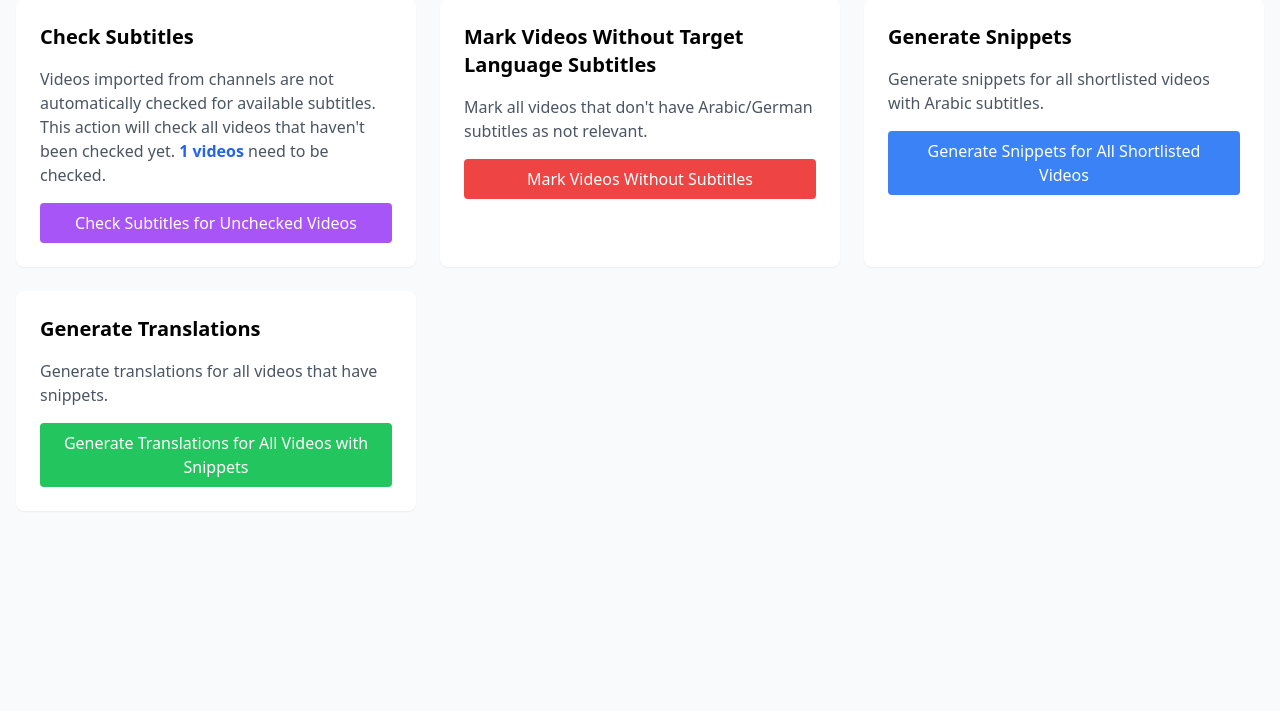
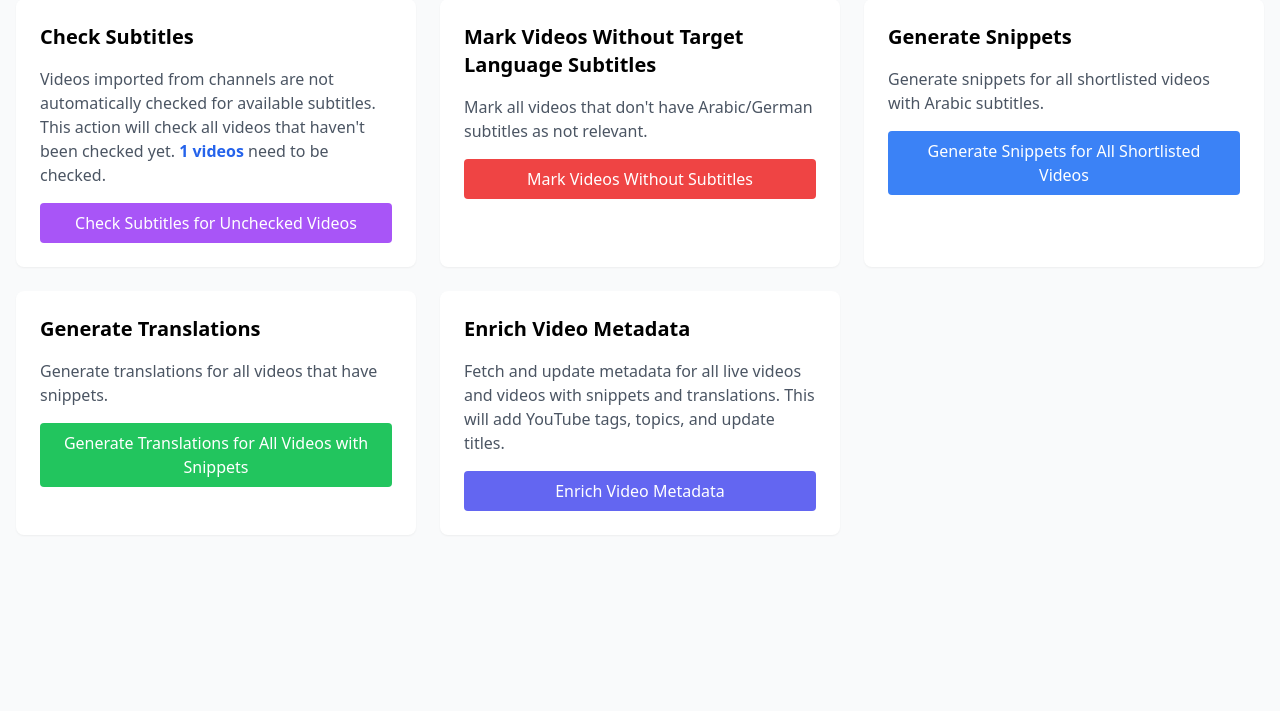
Before and after one commit to koljapluemer/snipvocab, a Django app: page /cms/actions/ in a window 1280 px wide. Shown: the part 165-876 px from the top of the page. Run offline with Django 5.2, Linux system fonts and the light colour scheme; the visitor is signed in with stand-in values (Sample User, id 1); data comes from the database, SQL or seed files in the repository; some libraries are stand-ins or nearby versions.

Commit message:
auto-add title and youtube tags to videos

```diff
--- a/backend/cms/templates/actions.html
+++ b/backend/cms/templates/actions.html
@@ -60,6 +60,21 @@
                 </button>
             </form>
         </div>
+
+        <!-- Enrich Metadata -->
+        <div class="bg-white p-6 rounded-lg shadow-sm">
+            <h2 class="text-xl font-semibold mb-4">Enrich Video Metadata</h2>
+            <p class="text-gray-600 mb-4">
+                Fetch and update metadata for all live videos and videos with snippets and translations.
+                This will add YouTube tags, topics, and update titles.
+            </p>
+            <form method="post" action="{% url 'enrich_video_metadata' %}">
+                {% csrf_token %}
+                <button type="submit" class="w-full px-4 py-2 bg-indigo-500 text-white rounded hover:bg-indigo-600">
+                    Enrich Video Metadata
+                </button>
+            </form>
+        </div>
     </div>
 </div>
 {% endblock %}
--- a/backend/cms/templates/base.html
+++ b/backend/cms/templates/base.html
@@ -85,6 +85,16 @@
       </div>
     </nav>
 
+    {% if messages %}
+    <div class="container mx-auto px-4 py-4">
+      {% for message in messages %}
+        <div class="p-4 mb-4 text-sm rounded-lg {% if message.tags == 'error' %}bg-red-100 text-red-700{% elif message.tags == 'success' %}bg-green-100 text-green-700{% elif message.tags == 'warning' %}bg-yellow-100 text-yellow-700{% else %}bg-blue-100 text-blue-700{% endif %}" role="alert">
+          {{ message }}
+        </div>
+      {% endfor %}
+    </div>
+    {% endif %}
+
     <main class="min-h-screen">{% block content %}{% endblock %}</main>
 
     <footer class="bg-white border-t mt-8 py-4">
--- a/backend/cms/urls.py
+++ b/backend/cms/urls.py
@@ -24,4 +24,5 @@ urlpatterns = [
     path('set-frontend/', views.set_frontend, name='set_frontend'),
     path('update-priorities/', views.update_video_priorities, name='update_video_priorities'),
     path('search/', views.search_videos, name='search_videos'),
+    path('enrich-metadata/', views.enrich_video_metadata, name='enrich_video_metadata'),
 ]
--- a/backend/cms/views.py
+++ b/backend/cms/views.py
@@ -1,7 +1,7 @@
 from django.shortcuts import render, redirect
 from django.conf import settings
 from googleapiclient.discovery import build
-from shared.models import Video, VideoStatus, Snippet, Word, Meaning, Frontend, Tag
+from shared.models import Video, VideoStatus, Snippet, Word, Meaning, Frontend, Tag, TagType
 from django.http import JsonResponse, HttpResponse
 from django.views.decorators.http import require_http_methods
 from django.core.paginator import Paginator
@@ -1174,3 +1174,131 @@ def search_videos(request):
         }
 
     return render(request, 'search_videos.html', context)
+
+@staff_member_required
+@require_http_methods(["POST"])
+def enrich_video_metadata(request):
+    """View to enrich video metadata using YouTube API"""
+    print("Starting enrich_video_metadata view")  # Debug log
+    frontend = get_current_frontend(request)
+    try:
+        print(f"Building YouTube API client for frontend: {frontend}")  # Debug log
+        youtube = build('youtube', 'v3', developerKey=settings.YOUTUBE_API_KEY)
+
+        # Get videos that are either live OR have snippets and translations generated
+        # AND don't have a title set yet (to avoid unnecessary API calls)
+        videos = Video.objects.filter(
+            frontend=frontend,
+            status__in=[VideoStatus.LIVE, VideoStatus.SNIPPETS_AND_TRANSLATIONS_GENERATED],
+            youtube_title__isnull=True
+        )
+
+        print(f"Found {videos.count()} videos to process")  # Debug log
+
+        processed_count = 0
+        error_count = 0
+        error_videos = []
+        skipped_count = 0
+
+        messages.info(request, f"Found {videos.count()} videos to process.")
+
+        for video in videos:
+            try:
+                print(f"Processing video {video.youtube_id}")  # Debug log
+                # Get video details from YouTube API
+                video_response = youtube.videos().list(
+                    id=video.youtube_id,
+                    part='snippet,topicDetails,statistics'
+                ).execute()
+
+                if not video_response.get('items'):
+                    print(f"Video {video.youtube_id} not found on YouTube")  # Debug log
+                    error_count += 1
+                    error_videos.append(f"{video.youtube_id} (Not found on YouTube)")
+                    continue
+
+                video_data = video_response['items'][0]
+                snippet = video_data['snippet']
+                statistics = video_data.get('statistics', {})
+                topic_details = video_data.get('topicDetails', {})
+
+                # Update video title
+                video.youtube_title = snippet['title']
+                print(f"Updated title for {video.youtube_id}: {snippet['title']}")  # Debug log
+
+                # Clear existing tags before adding new ones
+                video.tags.clear()
+
+                # Add YouTube tags
+                if 'tags' in snippet:
+                    for tag_name in snippet['tags']:
+                        try:
+                            tag, _ = Tag.objects.get_or_create(
+                                name=tag_name.lower(),
+                                defaults={'type': TagType.FROM_YOUTUBE}
+                            )
+                            video.tags.add(tag)
+                            print(f"Added tag '{tag_name}' to {video.youtube_id}")  # Debug log
+                        except Exception as e:
+                            print(f"Error creating tag '{tag_name}': {str(e)}")  # Debug log
+                            messages.warning(request, f"Error creating tag '{tag_name}': {str(e)}")
+
+                # Add topic IDs as tags
+                if 'topicIds' in topic_details:
+                    for topic_id in topic_details['topicIds']:
+                        try:
+                            tag, _ = Tag.objects.get_or_create(
+                                name=f"topic:{topic_id}",
+                                defaults={'type': TagType.FROM_YOUTUBE}
+                            )
+                            video.tags.add(tag)
+                            print(f"Added topic tag '{topic_id}' to {video.youtube_id}")  # Debug log
+                        except Exception as e:
+                            print(f"Error creating topic tag '{topic_id}': {str(e)}")  # Debug log
+                            messages.warning(request, f"Error creating topic tag '{topic_id}': {str(e)}")
+
+                # Add relevant topic IDs as tags
+                if 'relevantTopicIds' in topic_details:
+                    for topic_id in topic_details['relevantTopicIds']:
+                        try:
+                            tag, _ = Tag.objects.get_or_create(
+                                name=f"relevant_topic:{topic_id}",
+                                defaults={'type': TagType.FROM_YOUTUBE}
+                            )
+                            video.tags.add(tag)
+                            print(f"Added relevant topic tag '{topic_id}' to {video.youtube_id}")  # Debug log
+                        except Exception as e:
+                            print(f"Error creating relevant topic tag '{topic_id}': {str(e)}")  # Debug log
+                            messages.warning(request, f"Error creating relevant topic tag '{topic_id}': {str(e)}")
+
+                video.save()
+                processed_count += 1
+                print(f"Successfully processed video {video.youtube_id}")  # Debug log
+
+            except Exception as e:
+                print(f"Error processing video {video.youtube_id}: {str(e)}")  # Debug log
+                error_count += 1
+                error_videos.append(f"{video.youtube_id} (Error: {str(e)})")
+                messages.error(request, f"Error processing video {video.youtube_id}: {str(e)}")
+
+        # Get count of videos that were skipped because they already had titles
+        skipped_count = Video.objects.filter(
+            frontend=frontend,
+            status__in=[VideoStatus.LIVE, VideoStatus.SNIPPETS_AND_TRANSLATIONS_GENERATED],
+            youtube_title__isnull=False
+        ).count()
+
+        print(f"Processing complete. Processed: {processed_count}, Skipped: {skipped_count}, Errors: {error_count}")  # Debug log
+
+        if processed_count > 0:
+            messages.success(request, f"Successfully enriched metadata for {processed_count} videos.")
+        if skipped_count > 0:
+            messages.info(request, f"Skipped {skipped_count} videos that already had metadata.")
+        if error_count > 0:
+            messages.error(request, f"Failed to process {error_count} videos: {', '.join(error_videos)}")
+
+    except Exception as e:
+        print(f"Error in enrich_video_metadata: {str(e)}")  # Debug log
+        messages.error(request, f"Error enriching video metadata: {str(e)}")
+
+    return redirect('actions')
```
Also changed, not shown: backend/cms/templates/video_details.html (+10 -0 lines), backend/shared/models.py (+21 -7 lines), backend/shared/migrations/0007_video_auto_tags.py (added), backend/shared/migrations/0008_remove_video_auto_tags_tag_type_alter_tag_name.py (added), backend/shared/migrations/0009_alter_tag_type.py (added).
